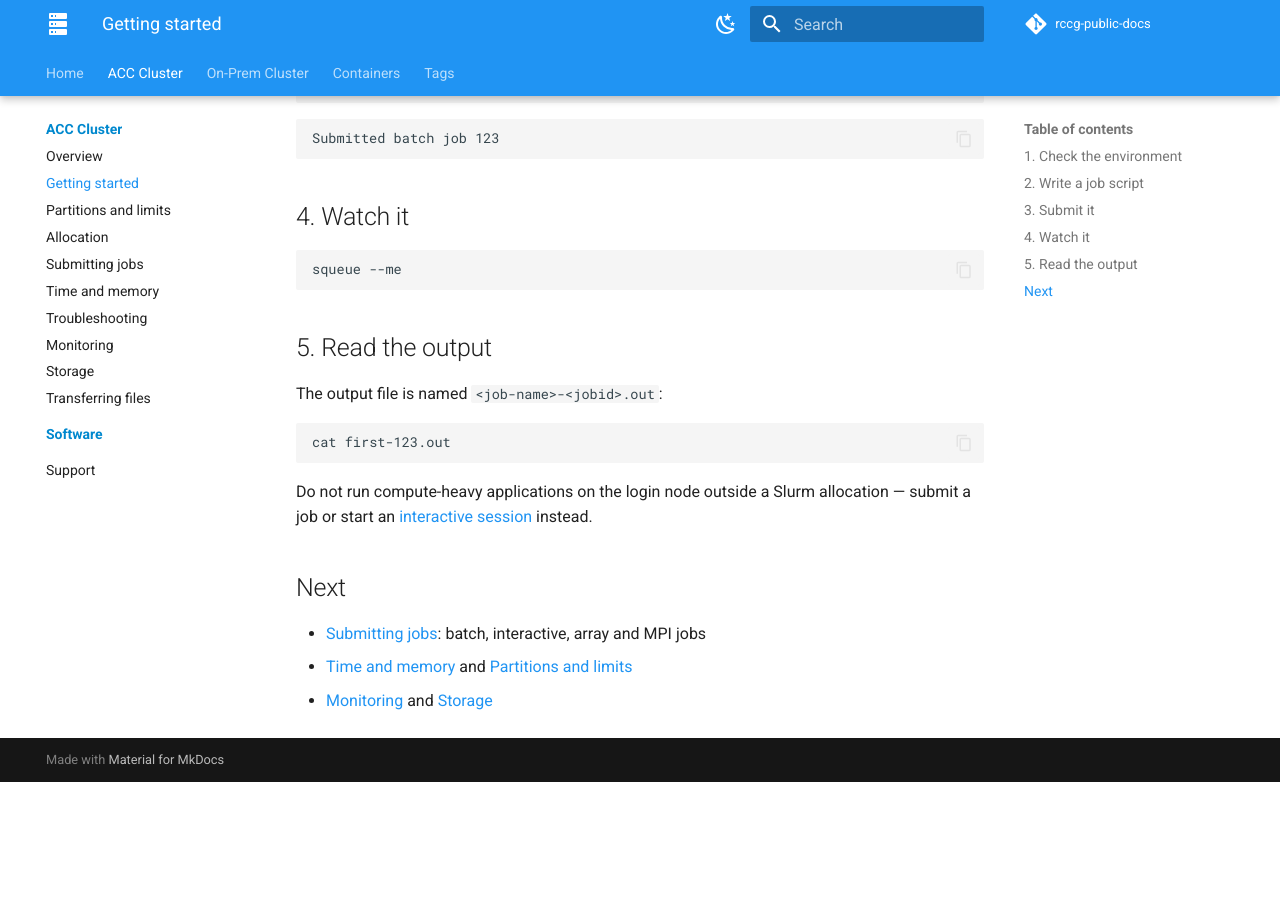
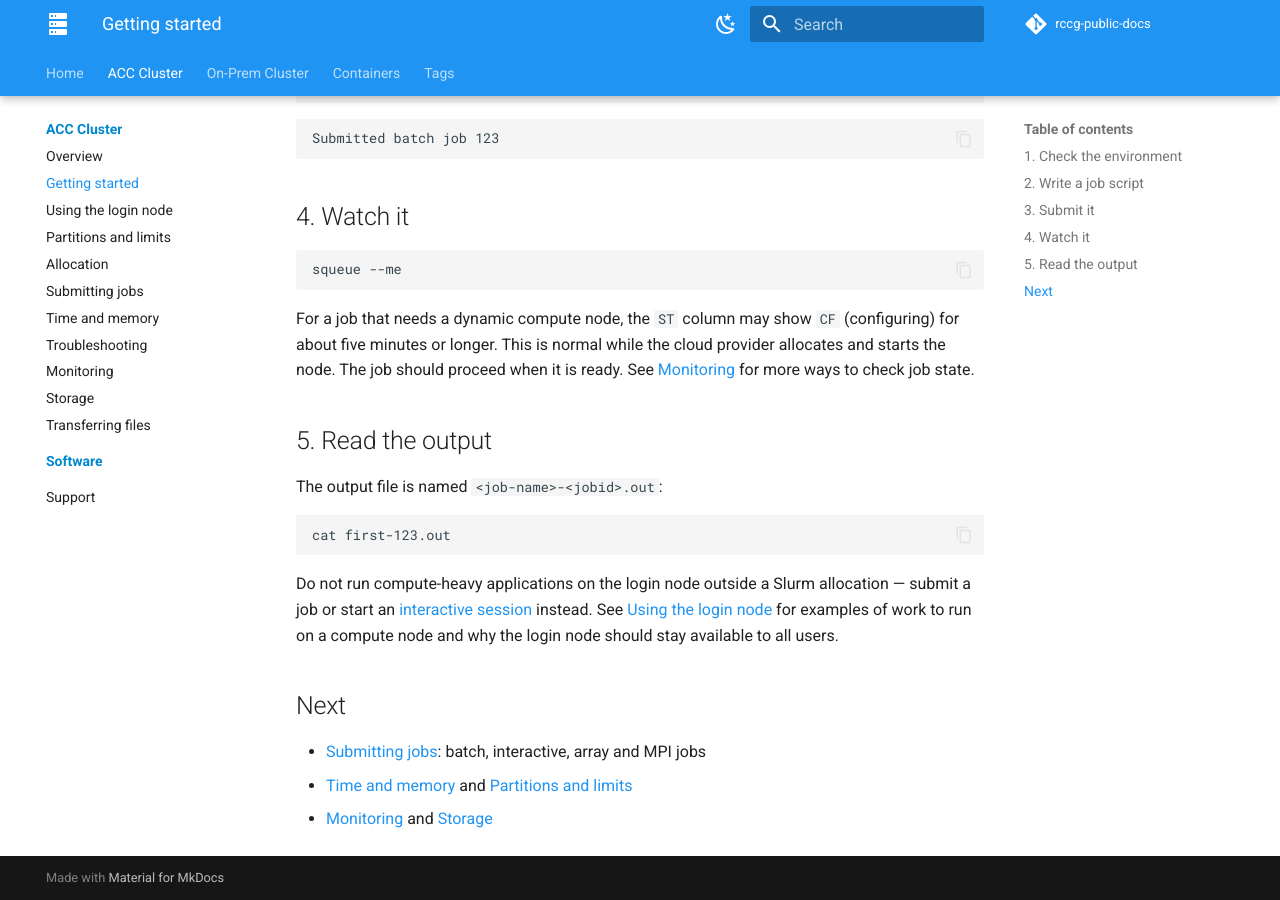
Before and after one commit to ResearchComputingTeam/rccg-public-docs, an MkDocs documentation site: the page built from docs/acc-cluster/getting-started.md, in a window 1280 px wide and 900 px high, scrolled down 1081 px. Built offline with MkDocs 1.6.1 and Material for MkDocs 9.7.7, drawn with Linux system fonts in a browser that asks for light colours; comment, search, counter and statistics services are not loaded; before the commit the page ends 1863 px from its top, so only the background shows below that.

Commit message:
docs: clarify login node and startup guidance (#27)

````diff
--- a/docs/acc-cluster/getting-started.md
+++ b/docs/acc-cluster/getting-started.md
@@ -59,6 +59,11 @@ Submitted batch job 123
 squeue --me
 ```
 
+For a job that needs a dynamic compute node, the `ST` column may show `CF`
+(configuring) for about five minutes or longer. This is normal while the cloud
+provider allocates and starts the node. The job should proceed when it is ready. See
+[Monitoring](monitoring.md) for more ways to check job state.
+
 ## 5. Read the output
 
 The output file is named `<job-name>-<jobid>.out`:
@@ -70,6 +75,8 @@ cat first-123.out
 Do not run compute-heavy applications on the login node outside a Slurm
 allocation — submit a job or start an
 [interactive session](submitting-jobs.md#interactive-session) instead.
+See [Using the login node](login-node.md) for examples of work to run on a
+compute node and why the login node should stay available to all users.
 
 ## Next
 
--- a/mkdocs.yml
+++ b/mkdocs.yml
@@ -65,6 +65,7 @@ nav:
   - ACC Cluster:
       - Overview: acc-cluster/index.md
       - Getting started: acc-cluster/getting-started.md
+      - Using the login node: acc-cluster/login-node.md
       - Partitions and limits: acc-cluster/partitions-limits.md
       - Allocation: acc-cluster/allocation.md
       - Submitting jobs: acc-cluster/submitting-jobs.md
````
Also changed, not shown: docs/acc-cluster/login-node.md (added, +26 -0 lines).
